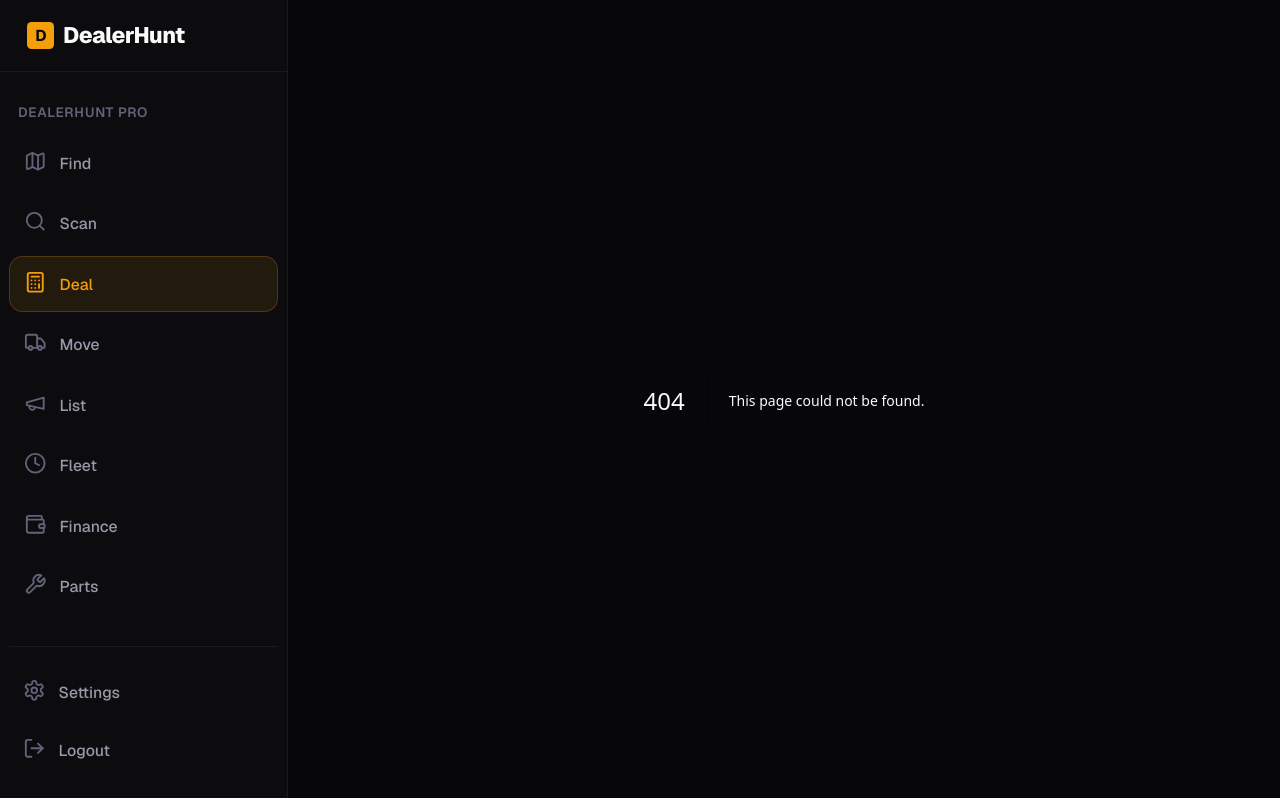
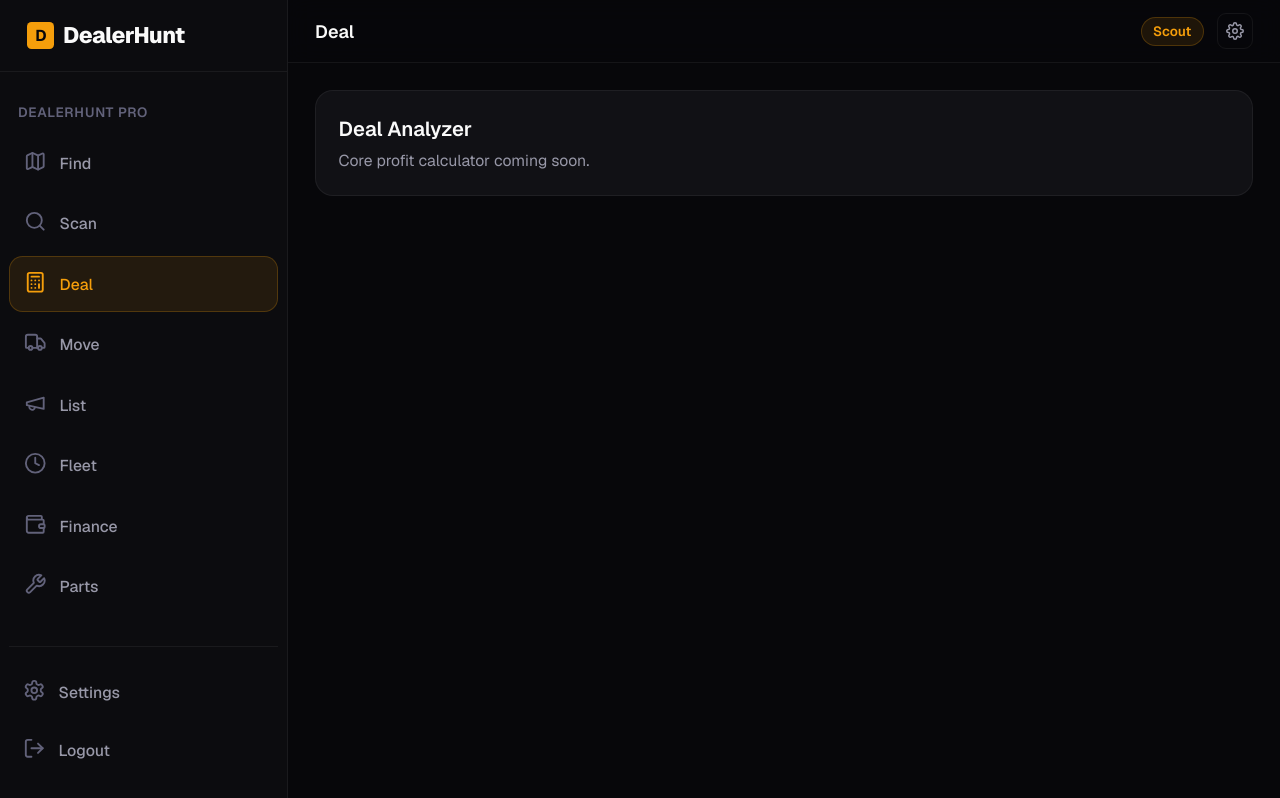
Before and after one commit to shylovegarden/DealerHunt-PRO, a Next.js app: page /deal in a window 1280 px wide. Before the commit this address had no page. Built offline with nearby package versions, Linux system fonts and the light colour scheme.

Commit message:
Phase 2: DealerHunt Pro dashboard routes, TopBar, and old-route redirects

```diff
--- /dev/null
+++ b/app/(dashboard)/deal/page.tsx
@@ -0,0 +1,14 @@
+'use client'
+
+import { Panel } from '@/components/shared/Panel'
+
+export default function DealPage() {
+  return (
+    <div className="space-y-4">
+      <Panel>
+        <h1 className="text-lg font-semibold text-[#FAFAFA]">Deal Analyzer</h1>
+        <p className="text-sm text-[#9898A8] mt-1">Core profit calculator coming soon.</p>
+      </Panel>
+    </div>
+  )
+}
--- /dev/null
+++ b/app/(dashboard)/finance/page.tsx
@@ -0,0 +1,14 @@
+'use client'
+
+import { Panel } from '@/components/shared/Panel'
+
+export default function FinancePage() {
+  return (
+    <div className="space-y-4">
+      <Panel>
+        <h1 className="text-lg font-semibold text-[#FAFAFA]">Finance</h1>
+        <p className="text-sm text-[#9898A8] mt-1">Floorplan comparison coming soon.</p>
+      </Panel>
+    </div>
+  )
+}
--- /dev/null
+++ b/app/(dashboard)/find/page.tsx
@@ -0,0 +1,14 @@
+'use client'
+
+import { Panel } from '@/components/shared/Panel'
+
+export default function FindPage() {
+  return (
+    <div className="space-y-4">
+      <Panel>
+        <h1 className="text-lg font-semibold text-[#FAFAFA]">Find</h1>
+        <p className="text-sm text-[#9898A8] mt-1">Dealer map + search coming soon.</p>
+      </Panel>
+    </div>
+  )
+}
--- /dev/null
+++ b/app/(dashboard)/fleet/page.tsx
@@ -0,0 +1,14 @@
+'use client'
+
+import { Panel } from '@/components/shared/Panel'
+
+export default function FleetPage() {
+  return (
+    <div className="space-y-4">
+      <Panel>
+        <h1 className="text-lg font-semibold text-[#FAFAFA]">Fleet</h1>
+        <p className="text-sm text-[#9898A8] mt-1">Inventory dashboard coming soon.</p>
+      </Panel>
+    </div>
+  )
+}
--- /dev/null
+++ b/app/(dashboard)/layout.tsx
@@ -0,0 +1,16 @@
+import { TopBar } from '@/components/layout/TopBar'
+
+export default function DashboardLayout({
+  children,
+}: {
+  children: React.ReactNode
+}) {
+  return (
+    <div className="flex h-full flex-col">
+      <TopBar />
+      <div className="flex-1 overflow-y-auto p-4 md:p-6">
+        {children}
+      </div>
+    </div>
+  )
+}
--- /dev/null
+++ b/app/(dashboard)/list/page.tsx
@@ -0,0 +1,14 @@
+'use client'
+
+import { Panel } from '@/components/shared/Panel'
+
+export default function ListPage() {
+  return (
+    <div className="space-y-4">
+      <Panel>
+        <h1 className="text-lg font-semibold text-[#FAFAFA]">List Everywhere</h1>
+        <p className="text-sm text-[#9898A8] mt-1">Multi-platform listing coming soon.</p>
+      </Panel>
+    </div>
+  )
+}
--- /dev/null
+++ b/app/(dashboard)/move/page.tsx
@@ -0,0 +1,14 @@
+'use client'
+
+import { Panel } from '@/components/shared/Panel'
+
+export default function MovePage() {
+  return (
+    <div className="space-y-4">
+      <Panel>
+        <h1 className="text-lg font-semibold text-[#FAFAFA]">Move</h1>
+        <p className="text-sm text-[#9898A8] mt-1">Transport + title coming soon.</p>
+      </Panel>
+    </div>
+  )
+}
--- /dev/null
+++ b/app/(dashboard)/parts/page.tsx
@@ -0,0 +1,14 @@
+'use client'
+
+import { Panel } from '@/components/shared/Panel'
+
+export default function PartsPage() {
+  return (
+    <div className="space-y-4">
+      <Panel>
+        <h1 className="text-lg font-semibold text-[#FAFAFA]">Parts</h1>
+        <p className="text-sm text-[#9898A8] mt-1">Parts sourcing coming soon.</p>
+      </Panel>
+    </div>
+  )
+}
--- /dev/null
+++ b/app/(dashboard)/scan/page.tsx
@@ -0,0 +1,14 @@
+'use client'
+
+import { Panel } from '@/components/shared/Panel'
+
+export default function ScanPage() {
+  return (
+    <div className="space-y-4">
+      <Panel>
+        <h1 className="text-lg font-semibold text-[#FAFAFA]">Scan</h1>
+        <p className="text-sm text-[#9898A8] mt-1">Live scan engine coming soon.</p>
+      </Panel>
+    </div>
+  )
+}
--- /dev/null
+++ b/components/layout/TopBar.tsx
@@ -0,0 +1,42 @@
+'use client'
+
+import React from 'react'
+import Link from 'next/link'
+import { usePathname } from 'next/navigation'
+
+const routeTitles: Record<string, string> = {
+  '/find': 'Find',
+  '/scan': 'Scan',
+  '/deal': 'Deal',
+  '/move': 'Move',
+  '/list': 'List',
+  '/fleet': 'Fleet',
+  '/finance': 'Finance',
+  '/parts': 'Parts',
+}
+
+export function TopBar() {
+  const pathname = usePathname()
+  const title = routeTitles[pathname] || 'DealerHunt'
+
+  return (
+    <header className="sticky top-0 z-30 flex h-14 items-center justify-between border-b border-[rgba(255,255,255,.06)] bg-[#07070A]/80 backdrop-blur-md px-4 md:px-6">
+      <div className="flex items-center gap-3">
+        <span className="text-base font-semibold text-[#FAFAFA]">{title}</span>
+      </div>
+      <div className="flex items-center gap-3">
+        <span className="hidden md:inline-flex tag tag-amber">Scout</span>
+        <Link
+          href="/settings"
+          className="flex h-8 w-8 items-center justify-center rounded-lg border border-[rgba(255,255,255,.06)] text-[#9898A8] hover:border-[rgba(255,255,255,.10)] hover:text-[#FAFAFA] transition-colors"
+        >
+          <span className="sr-only">Settings</span>
+          <svg width="18" height="18" viewBox="0 0 24 24" fill="none" stroke="currentColor" strokeWidth="2" strokeLinecap="round" strokeLinejoin="round">
+            <circle cx="12" cy="12" r="3" />
+            <path d="M19.4 15a1.65 1.65 0 0 0 .33 1.82l.06.06a2 2 0 0 1 0 2.83 2 2 0 0 1-2.83 0l-.06-.06a1.65 1.65 0 0 0-1.82-.33 1.65 1.65 0 0 0-1 1.51V21a2 2 0 0 1-2 2 2 2 0 0 1-2-2v-.09A1.65 1.65 0 0 0 9 19.4a1.65 1.65 0 0 0-1.82.33l-.06.06a2 2 0 0 1-2.83 0 2 2 0 0 1 0-2.83l.06-.06a1.65 1.65 0 0 0 .33-1.82 1.65 1.65 0 0 0-1.51-1H3a2 2 0 0 1-2-2 2 2 0 0 1 2-2h.09A1.65 1.65 0 0 0 4.6 9a1.65 1.65 0 0 0-.33-1.82l-.06-.06a2 2 0 0 1 0-2.83 2 2 0 0 1 2.83 0l.06.06a1.65 1.65 0 0 0 1.82.33H9a1.65 1.65 0 0 0 1-1.51V3a2 2 0 0 1 2-2 2 2 0 0 1 2 2v.09a1.65 1.65 0 0 0 1 1.51 1.65 1.65 0 0 0 1.82-.33l.06-.06a2 2 0 0 1 2.83 0 2 2 0 0 1 0 2.83l-.06.06a1.65 1.65 0 0 0-.33 1.82V9a1.65 1.65 0 0 0 1.51 1H21a2 2 0 0 1 2 2 2 2 0 0 1-2 2h-.09a1.65 1.65 0 0 0-1.51 1Z" />
+          </svg>
+        </Link>
+      </div>
+    </header>
+  )
+}
--- a/next.config.js
+++ b/next.config.js
@@ -1,9 +1,15 @@
 /** @type {import('next').NextConfig} */
 const nextConfig = {
-  experimental: {
-    appDir: true,
+  transpilePackages: ['@supabase/supabase-js'],
+  async redirects() {
+    return [
+      { source: '/deals', destination: '/find', permanent: false },
+      { source: '/scanner', destination: '/scan', permanent: false },
+      { source: '/map', destination: '/find', permanent: false },
+      { source: '/syndicate', destination: '/list', permanent: false },
+      { source: '/watchlist', destination: '/fleet', permanent: false },
+    ]
   },
-  transpilePackages: ['@supabase/supabase-js'],
 }
 
 module.exports = nextConfig
```
